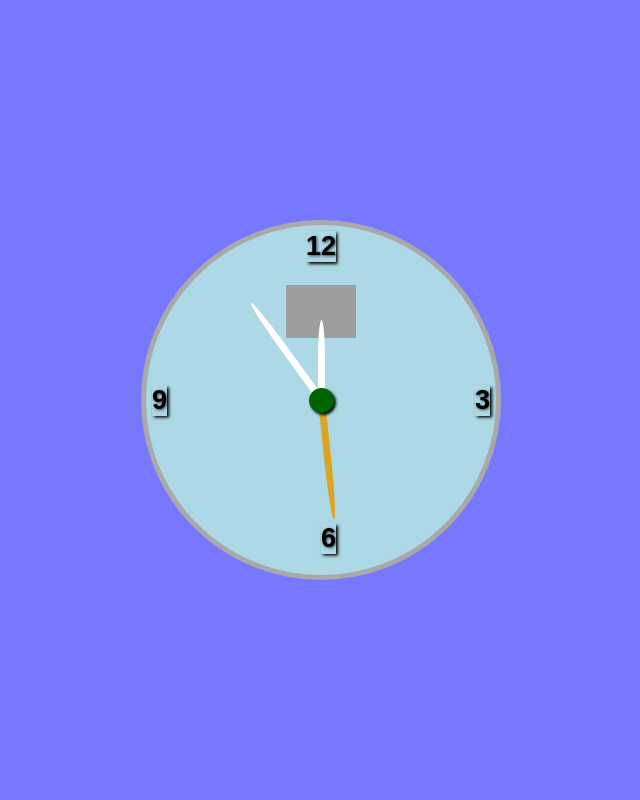
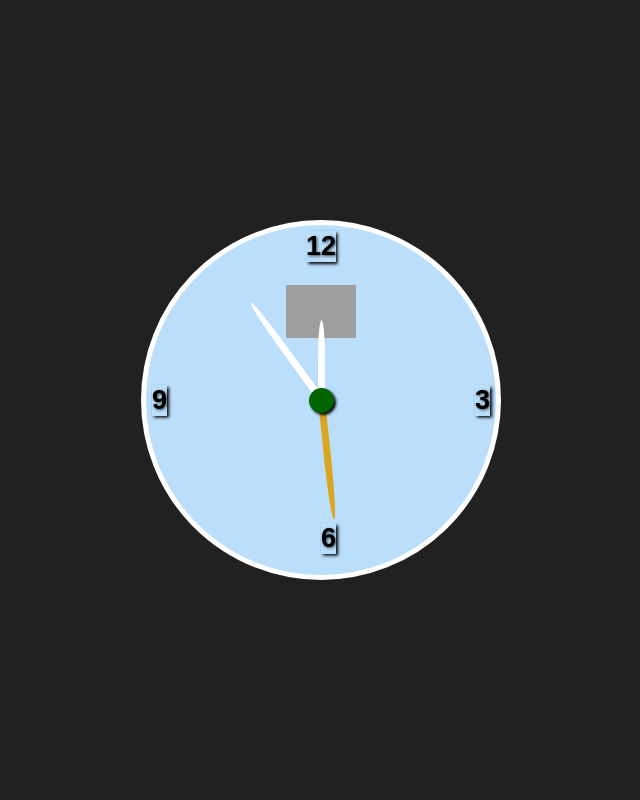
Before and after one commit to DiegoSamayoaGomez/DWEB_relojAnalogico, a PHP site: page /index.html in a window 1280 px wide. Shown: the whole page, without its empty margins (319-959 px from the left). Run offline with PHP 8.4, Linux system fonts and the light colour scheme; grey boxes are pictures that could not be loaded.

Commit message:
Cambio diseño

```diff
--- a/index.html
+++ b/index.html
@@ -12,6 +12,13 @@
 </head>
 
 <body>
+<div class="nomb">
+
+
+
+</div>
+
+
     <div class="reloj">
 
         <div class="numeros">
--- a/index.php
+++ b/index.php
@@ -12,6 +12,8 @@
 </head>
 
 <body>
+
+
     <div class="reloj">
 
         <div class="numeros">
--- a/style.css
+++ b/style.css
@@ -7,8 +7,12 @@ body{
     display: flex;
     justify-content: center;
     align-items: center;
-    background-color: rgb(119, 119, 255);
+    background-color: #212121;
 }
+
+
+
+
 
 img{
 width: 70px;
@@ -22,10 +26,10 @@ transform: translateX(-50%);
 }
 .reloj{
     position: relative;
-    background-color: lightblue;
+    background-color: #bbdefb;
     width: 350px;
     height: 350px;
-    border: 5px solid darkgrey;
+    border: 5px solid white ;
     border-radius: 50%;
 }
 
```
